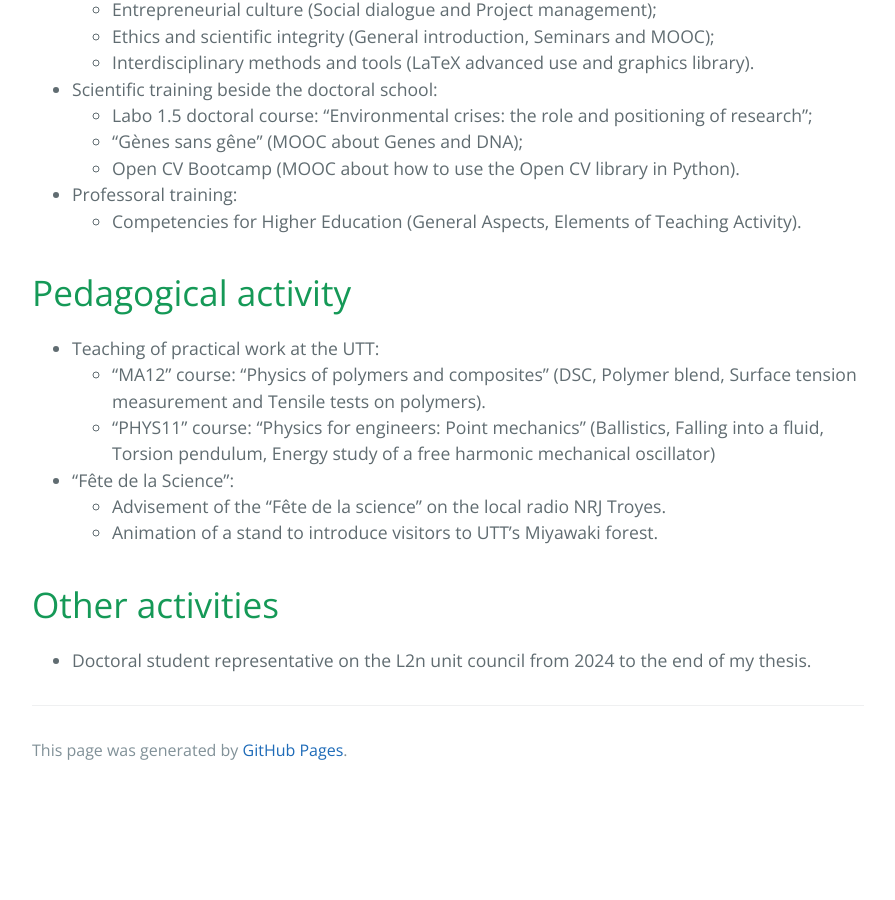
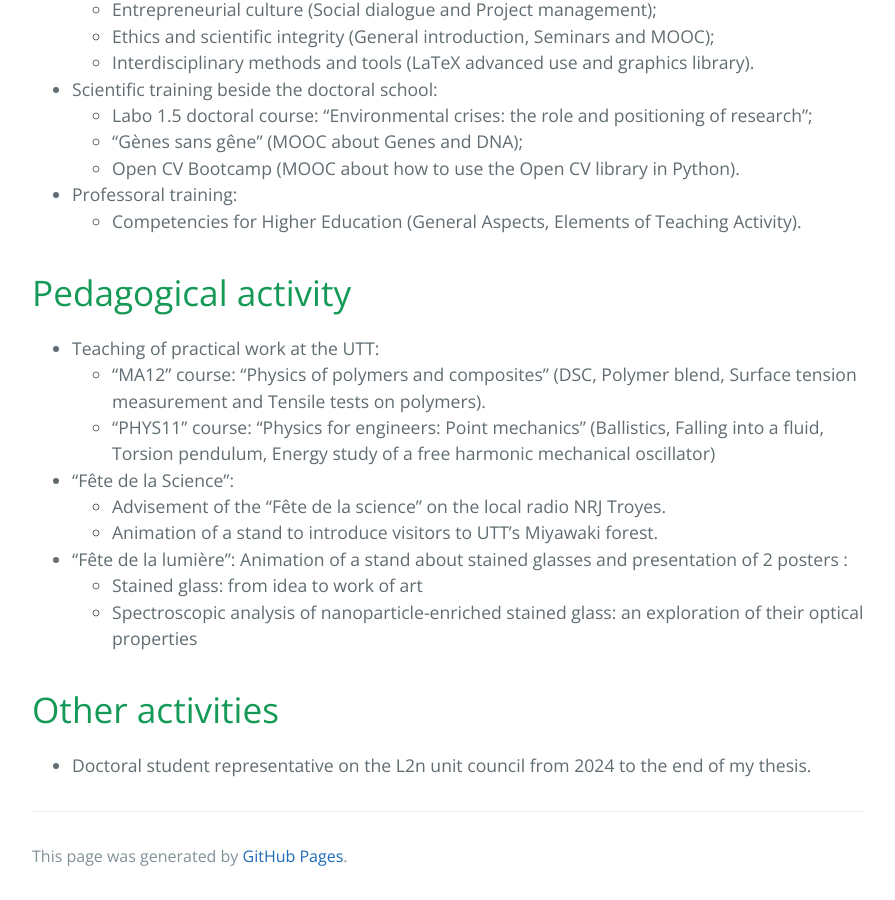
Before and after one commit to Margal10/Margal10.github.io, a Jekyll site: the page built from index.md, in a window 1280 px wide and 900 px high, scrolled down 2567 px. Shown: the whole window, without its empty margins (192-1087 px from the left). Built offline with Jekyll 4.4.1, drawn with Linux system fonts in a browser that asks for light colours; before the commit the page ends 3361 px from its top, so only the background shows below that.

Commit message:
Update index.md

```diff
--- a/index.md
+++ b/index.md
@@ -76,6 +76,10 @@ I'm working under the co-direction of **Jérôme Plain** and **Julien Proust** w
   - Advisement of the "Fête de la science" on the local radio NRJ Troyes.
   - Animation of a stand to introduce visitors to UTT's Miyawaki forest.
 
+- "Fête de la lumière": Animation of a stand about stained glasses and presentation of 2 posters :
+    - Stained glass: from idea to work of art
+    - Spectroscopic analysis of nanoparticle-enriched stained glass: an exploration of their optical properties
+
 
 # Other activities
 - Doctoral student representative on the L2n unit council from 2024 to the end of my thesis.
```
